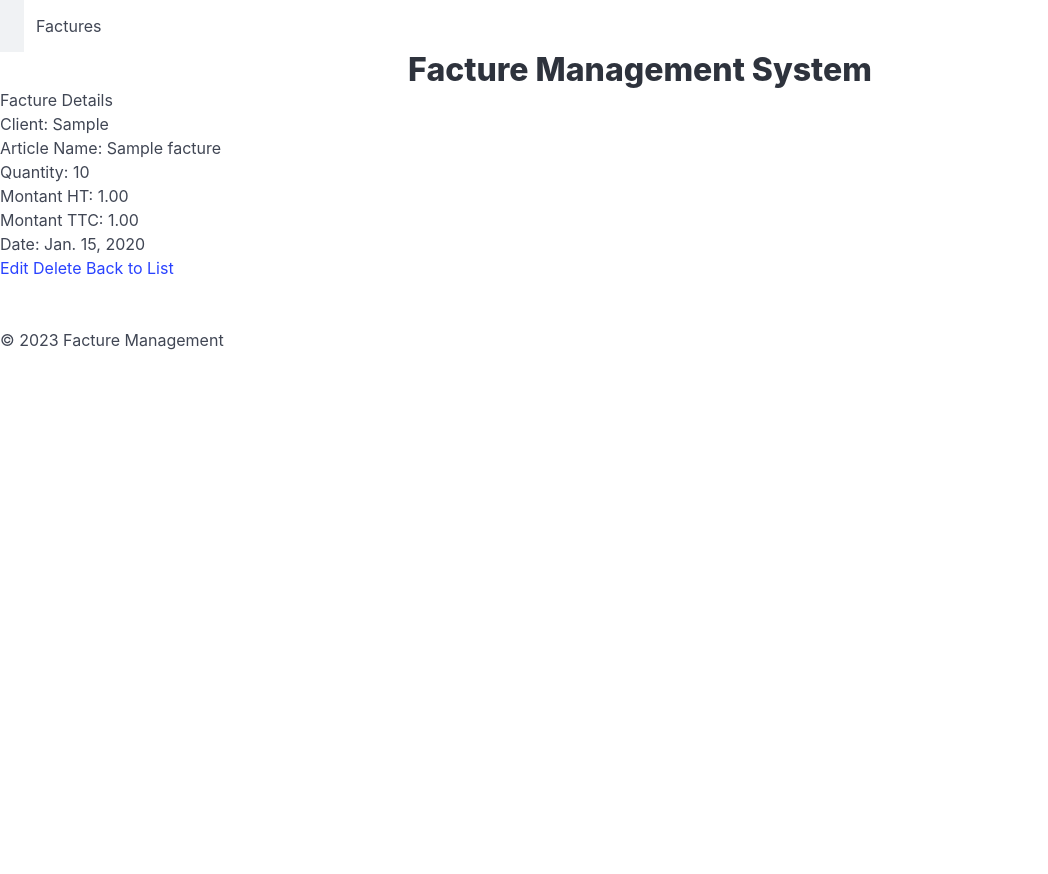
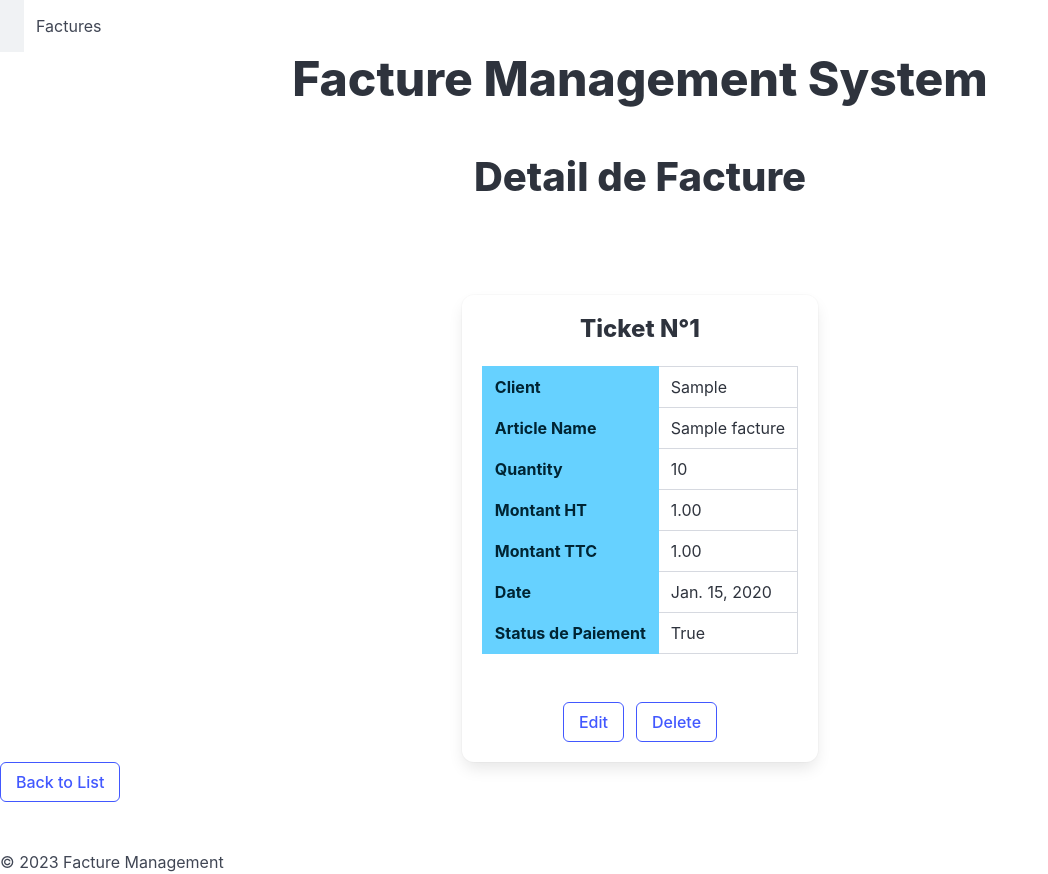
Before and after one commit to NaahilKDJ/facturesDjango, a Django app: page /factures/1/ in a window 1280 px wide. Shown: the whole page, without its empty margins (0-1048 px from the left). Before the commit the page ends 350 px from the top, so only its background shows below. Run offline with Django 5.2, Linux system fonts and the light colour scheme; tables that the repository leaves empty hold one stand-in row (values such as "Sample post").

Commit message:
paufinnage de display + modif de facture_detail + ajout nouvel attribut de status de paiement

```diff
--- a/gestion_factures/factures/models.py
+++ b/gestion_factures/factures/models.py
@@ -9,6 +9,7 @@ class Facture(models.Model):
     ttc     = models.DecimalField(max_digits=10, decimal_places=2)
     ht      = models.DecimalField(max_digits=10, decimal_places=2)
     date    = models.DateField(default=timezone.now)
+    paid    = models.BooleanField(default=False)
 
     # You can add more fields as needed, such as:
     # numero_facture = models.CharField(max_length=20, unique=True)
--- a/gestion_factures/templates/base.html
+++ b/gestion_factures/templates/base.html
@@ -21,16 +21,16 @@
             </div>
         </nav>
 
-        <h1 class="title has-text-centered">Facture Management System</h1>
+        <h1 class="title is-size-1 title has-text-centered">Facture Management System</h1>
     </header>
-
+        <br> <br>
     <main>
         {% block content %}
 
         {% endblock %}
     </main>
 
-    <br> <br>
+        <br> <br>
 
     <footer>
         <p>&copy; 2023 Facture Management</p>
--- a/gestion_factures/templates/facture_detail.html
+++ b/gestion_factures/templates/facture_detail.html
@@ -1,14 +1,54 @@
 {% extends "base.html" %}
 
 {% block content %}
-    <h2>Facture Details</h2>
-    <p>Client: {{ facture.client }}</p>
-    <p>Article Name: {{ facture.article_name }}</p>
-    <p>Quantity: {{ facture.article_quantity }}</p>
-    <p>Montant HT: {{ facture.ht }}</p>
-    <p>Montant TTC: {{ facture.ttc }}</p>
-    <p>Date: {{ facture.date }}</p>
-    <a href="{% url 'facture-update' facture.pk %}">Edit</a>
-    <a href="{% url 'facture-delete' facture.pk %}">Delete</a>
-    <a href="{% url 'facture-list' %}">Back to List</a>
+    <h2 class="title is-size-2 has-text-centered"> Detail de Facture </h2>
+        <br> <br> <br>
+    <div class="box m-auto" style="width:fit-content;">
+        <h4 class="title is-size-4 has-text-centered"> Ticket N°{{ facture.id }} </h4>
+        <table class="table is-bordered">
+            <tr>
+                <th class="is-info"> Client </th>
+                <td> {{ facture.client }} </td>
+            </tr>
+
+            <tr>
+                <th class="is-info"> Article Name </th>
+                <td>{{ facture.article_name }}</td>
+            </tr>
+
+            <tr>
+                <th class="is-info"> Quantity </th>
+                <td>{{ facture.article_quantity }}</td>
+            </tr>
+
+            <tr>
+                <th class="is-info"> Montant HT </th>
+                <td>{{ facture.ht }}</td>
+            </tr>
+
+            <tr>
+                <th class="is-info"> Montant TTC </th>
+                <td> {{ facture.ttc }}</td>
+            </tr>
+
+            <tr>
+                <th class="is-info"> Date </th>
+                <td>{{ facture.date }}</td>
+            </tr>
+
+            <tr>
+                <th class="is-info"> Status de Paiement </th>
+                <td>{{ facture.paid }}</td>
+            </tr>
+        </table>
+
+        <br>
+        <div class="buttons m-auto" style="width:fit-content;">
+            <a href="{% url 'facture-update' facture.pk %}" class="button is-outlined is-link"> Edit            </a>
+            <a href="{% url 'facture-delete' facture.pk %}" class="button is-outlined is-link"> Delete          </a>
+        </div>
+    </div>
+
+
+    <a href="{% url 'facture-list' %}" class="button is-outlined is-link">              Back to List    </a>
 {% endblock %}
--- a/gestion_factures/templates/facture_form.html
+++ b/gestion_factures/templates/facture_form.html
@@ -14,8 +14,8 @@
     </div>
 </form>
     <br> <br>
-<div class="" style="width:fit-content">
-    <a href="{% url 'facture-list' %}" class="button is-outlined is-link is-small">Back to list</a>
+<div class="ml-1" style="width:fit-content">
+    <a href="{% url 'facture-list' %}" class="button is-outlined is-link is-small"> Back to list </a>
 </div>
 
 {% endblock %}
```
Also changed, not shown: gestion_factures/factures/forms.py (+15 -3 lines), gestion_factures/templates/facture_list.html (+12 -9 lines), gestion_factures/factures/migrations/0003_facture_paid.py (added).
